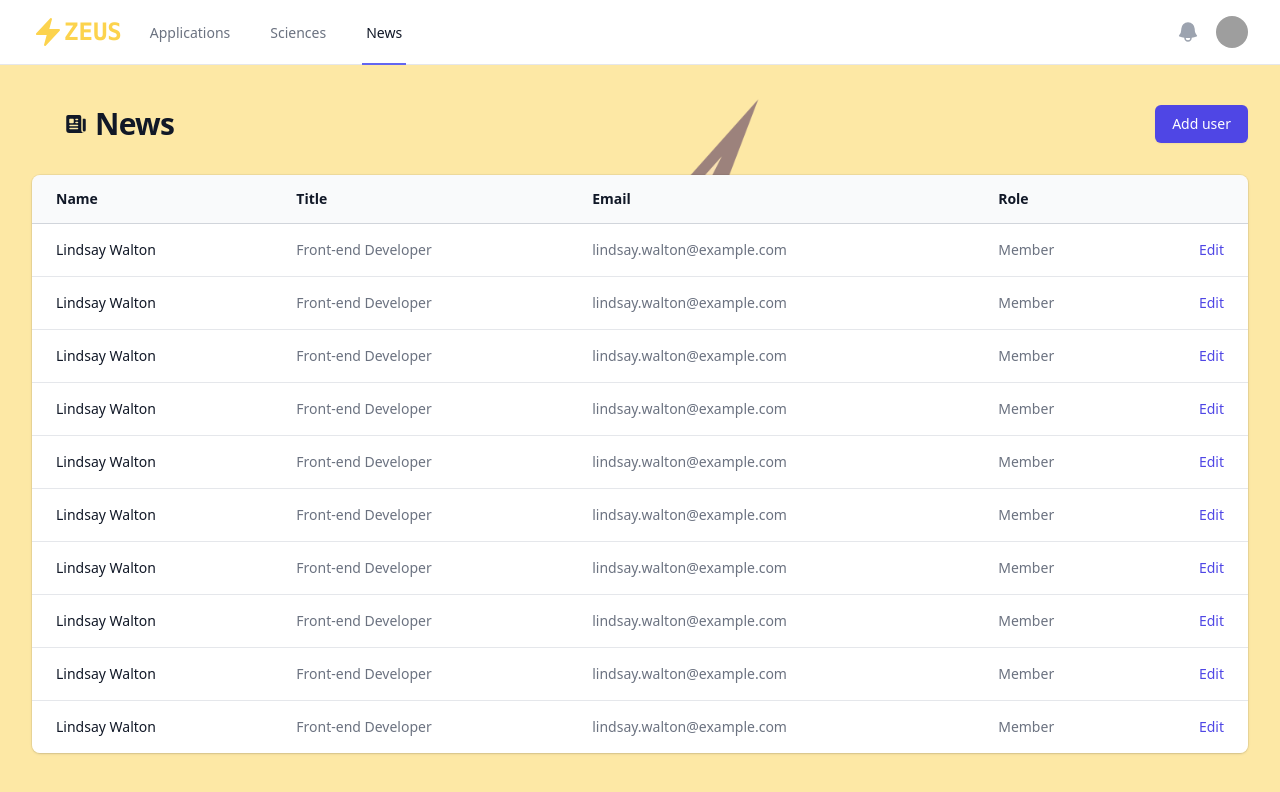
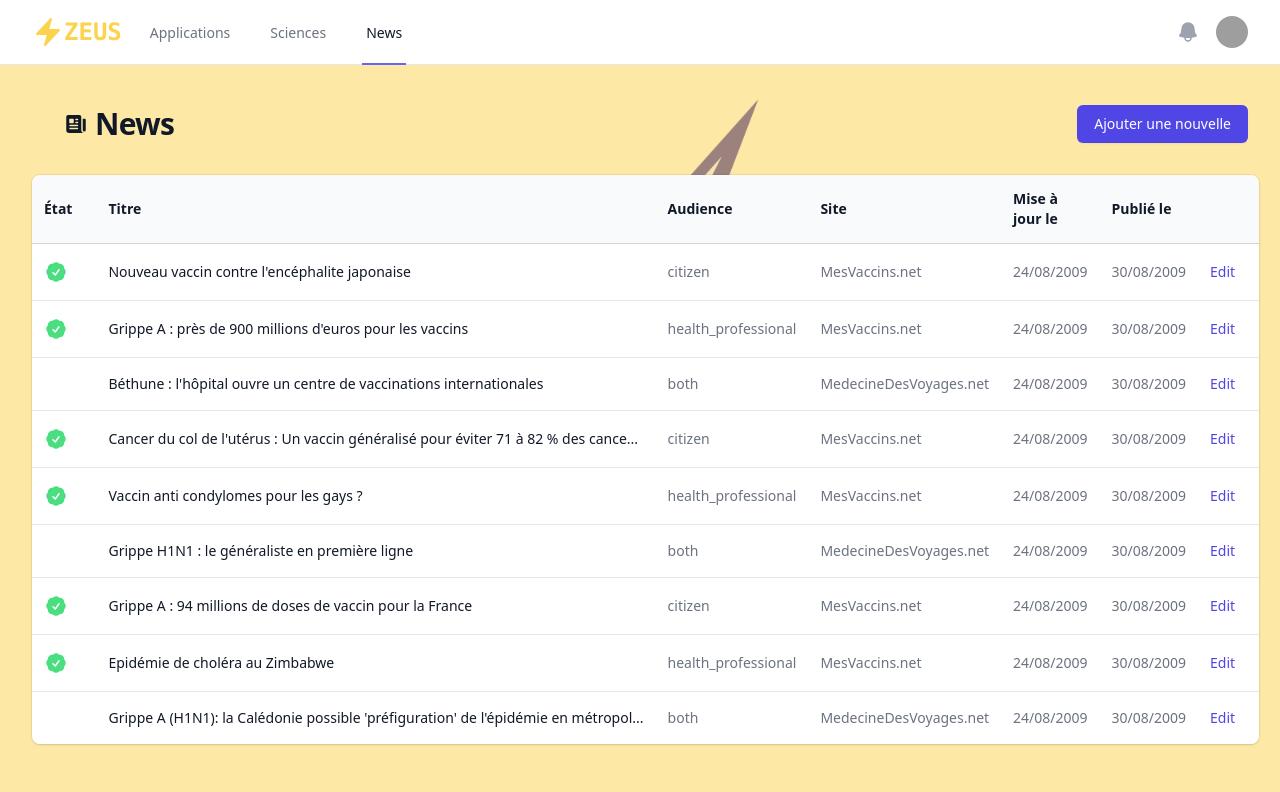
Before and after one commit to BGuimberteauMV/zeus-frontend, a React (Vite) app: page /news in a window 1280 px wide. Shown: the top 792 px of the page. Built offline with nearby package versions, Linux system fonts and the light colour scheme; grey boxes are pictures that could not be loaded.

Commit message:
Add news

```diff
--- a/src/components/NewsList.tsx
+++ b/src/components/NewsList.tsx
@@ -1,20 +1,106 @@
 import TitleContent from "../layouts/TitleContent";
-import { NewspaperIcon } from "@heroicons/react/24/solid";
+import { NewspaperIcon, CheckBadgeIcon } from "@heroicons/react/24/solid";
 
-const people = [
-  { name: "Lindsay Walton", title: "Front-end Developer", email: "lindsay.walton@example.com", role: "Member" },
-  { name: "Lindsay Walton", title: "Front-end Developer", email: "lindsay.walton@example.com", role: "Member" },
-  { name: "Lindsay Walton", title: "Front-end Developer", email: "lindsay.walton@example.com", role: "Member" },
-  { name: "Lindsay Walton", title: "Front-end Developer", email: "lindsay.walton@example.com", role: "Member" },
-  { name: "Lindsay Walton", title: "Front-end Developer", email: "lindsay.walton@example.com", role: "Member" },
-  { name: "Lindsay Walton", title: "Front-end Developer", email: "lindsay.walton@example.com", role: "Member" },
-  { name: "Lindsay Walton", title: "Front-end Developer", email: "lindsay.walton@example.com", role: "Member" },
-  { name: "Lindsay Walton", title: "Front-end Developer", email: "lindsay.walton@example.com", role: "Member" },
-  { name: "Lindsay Walton", title: "Front-end Developer", email: "lindsay.walton@example.com", role: "Member" },
-  { name: "Lindsay Walton", title: "Front-end Developer", email: "lindsay.walton@example.com", role: "Member" },
+const articles = [
+  {
+    id: 1,
+    status: "publish",
+    title: "Nouveau vaccin contre l'encéphalite japonaise",
+    audience: "citizen",
+    site: "MesVaccins.net",
+    updated_at: "24/08/2009",
+    published_at: "30/08/2009",
+  },
+  {
+    id: 2,
+    status: "publish",
+    title: "Grippe A : près de 900 millions d'euros pour les vaccins",
+    audience: "health_professional",
+    site: "MesVaccins.net",
+    updated_at: "24/08/2009",
+    published_at: "30/08/2009",
+  },
+  {
+    id: 3,
+    status: "review",
+    title: "Béthune : l'hôpital ouvre un centre de vaccinations internationales",
+    audience: "both",
+    site: "MedecineDesVoyages.net",
+    updated_at: "24/08/2009",
+    published_at: "30/08/2009",
+  },
+  {
+    id: 4,
+    status: "publish",
+    title: "Cancer du col de l'utérus : Un vaccin généralisé pour éviter 71 à 82 % des cancers",
+    audience: "citizen",
+    site: "MesVaccins.net",
+    updated_at: "24/08/2009",
+    published_at: "30/08/2009",
+  },
+  {
+    id: 5,
+    status: "publish",
+    title: "Vaccin anti condylomes pour les gays ?",
+    audience: "health_professional",
+    site: "MesVaccins.net",
+    updated_at: "24/08/2009",
+    published_at: "30/08/2009",
+  },
+  {
+    id: 6,
+    status: "review",
+    title: "Grippe H1N1 : le généraliste en première ligne",
+    audience: "both",
+    site: "MedecineDesVoyages.net",
+    updated_at: "24/08/2009",
+    published_at: "30/08/2009",
+  },
+  {
+    id: 7,
+    status: "publish",
+    title: "Grippe A : 94 millions de doses de vaccin pour la France",
+    audience: "citizen",
+    site: "MesVaccins.net",
+    updated_at: "24/08/2009",
+    published_at: "30/08/2009",
+  },
+  {
+    id: 8,
+    status: "publish",
+    title: "Epidémie de choléra au Zimbabwe",
+    audience: "health_professional",
+    site: "MesVaccins.net",
+    updated_at: "24/08/2009",
+    published_at: "30/08/2009",
+  },
+  {
+    id: 9,
+    status: "review",
+    title: "Grippe A (H1N1): la Calédonie possible 'préfiguration' de l'épidémie en métropole, selon Bachelot",
+    audience: "both",
+    site: "MedecineDesVoyages.net",
+    updated_at: "24/08/2009",
+    published_at: "30/08/2009",
+  },
 ];
 
 function NewsList() {
+  function truncateString(str: string, num: number) {
+    if (str.length <= num) {
+      return str;
+    }
+    return str.slice(0, num) + "...";
+  }
+
+  function statusArticle(status: boolean) {
+    if (status) {
+      return <CheckBadgeIcon className="h-6 w-6 text-green-400" aria-hidden="true" />;
+    } else {
+      return <></>;
+    }
+  }
+
   return (
     <>
       <div className="sm:flex sm:items-center">
@@ -26,7 +112,7 @@ function NewsList() {
             type="button"
             className="inline-flex items-center justify-center rounded-md border border-transparent bg-indigo-600 px-4 py-2 text-sm font-medium text-white shadow-sm hover:bg-indigo-700 focus:outline-none focus:ring-2 focus:ring-indigo-500 focus:ring-offset-2 sm:w-auto"
           >
-            Add user
+            Ajouter une nouvelle
           </button>
         </div>
       </div>
@@ -37,17 +123,23 @@ function NewsList() {
               <table className="min-w-full divide-y divide-gray-300">
                 <thead className="bg-gray-50">
                   <tr>
+                    <th scope="col" className="px-3 py-3.5 text-left text-sm font-semibold text-gray-900">
+                      État
+                    </th>
                     <th scope="col" className="py-3.5 pl-4 pr-3 text-left text-sm font-semibold text-gray-900 sm:pl-6">
-                      Name
+                      Titre
                     </th>
                     <th scope="col" className="px-3 py-3.5 text-left text-sm font-semibold text-gray-900">
-                      Title
+                      Audience
                     </th>
                     <th scope="col" className="px-3 py-3.5 text-left text-sm font-semibold text-gray-900">
-                      Email
+                      Site
                     </th>
                     <th scope="col" className="px-3 py-3.5 text-left text-sm font-semibold text-gray-900">
-                      Role
+                      Mise à jour le
+                    </th>
+                    <th scope="col" className="px-3 py-3.5 text-left text-sm font-semibold text-gray-900">
+                      Publié le
                     </th>
                     <th scope="col" className="relative py-3.5 pl-3 pr-4 sm:pr-6">
                       <span className="sr-only">Edit</span>
@@ -55,17 +147,21 @@ function NewsList() {
                   </tr>
                 </thead>
                 <tbody className="divide-y divide-gray-200 bg-white">
-                  {people.map((person) => (
-                    <tr key={person.email}>
+                  {articles.map((article) => (
+                    <tr key={article.id}>
+                      <td className="whitespace-nowrap px-3 py-4 text-sm text-gray-500">
+                        {statusArticle(article.status === "publish")}
+                      </td>
                       <td className="whitespace-nowrap py-4 pl-4 pr-3 text-sm font-medium text-gray-900 sm:pl-6">
-                        {person.name}
+                        {truncateString(article.title, 80)}
                       </td>
-                      <td className="whitespace-nowrap px-3 py-4 text-sm text-gray-500">{person.title}</td>
-                      <td className="whitespace-nowrap px-3 py-4 text-sm text-gray-500">{person.email}</td>
-                      <td className="whitespace-nowrap px-3 py-4 text-sm text-gray-500">{person.role}</td>
+                      <td className="whitespace-nowrap px-3 py-4 text-sm text-gray-500">{article.audience}</td>
+                      <td className="whitespace-nowrap px-3 py-4 text-sm text-gray-500">{article.site}</td>
+                      <td className="whitespace-nowrap px-3 py-4 text-sm text-gray-500">{article.updated_at}</td>
+                      <td className="whitespace-nowrap px-3 py-4 text-sm text-gray-500">{article.published_at}</td>
                       <td className="relative whitespace-nowrap py-4 pl-3 pr-4 text-right text-sm font-medium sm:pr-6">
                         <a href="#" className="text-indigo-600 hover:text-indigo-900">
-                          Edit<span className="sr-only">, {person.name}</span>
+                          Edit<span className="sr-only">, {truncateString(article.title, 80)}</span>
                         </a>
                       </td>
                     </tr>
```
